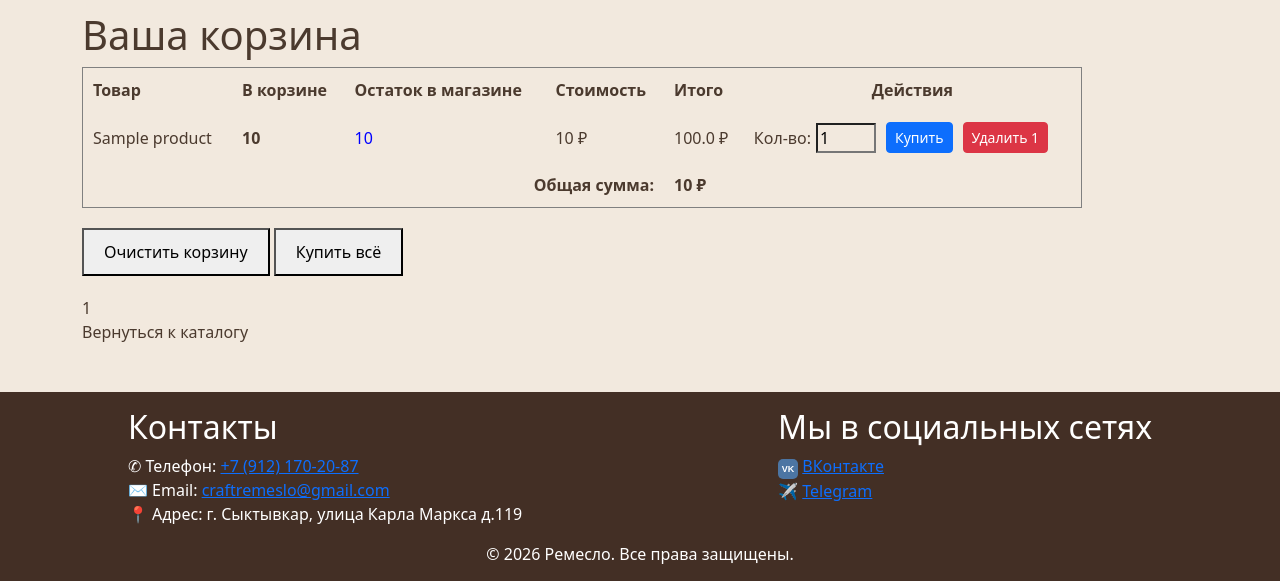
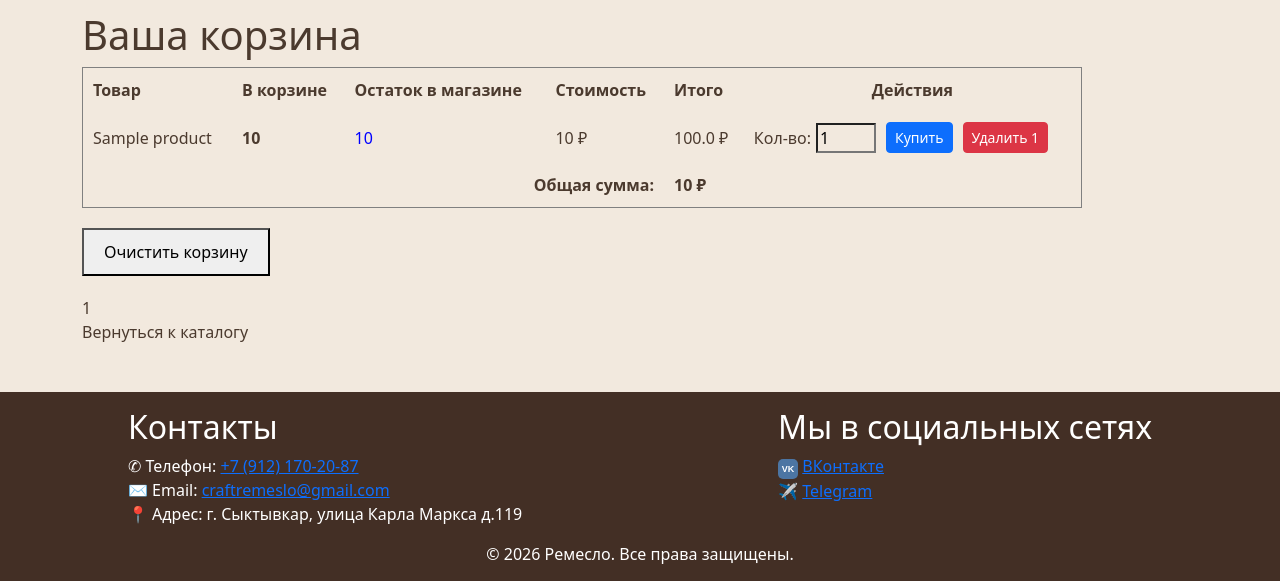
Before and after one commit to Alexander-05-20/Remeslo_shop, a Django app: template shop/templates/shop/cart.html in a window 1280 px wide. Shown: the part 56-637 px from the top of the page. Run offline with Django 5.2, Linux system fonts and the light colour scheme; the template is opened without the code that fills it: most values are stand-ins (such as "Sample title", 1, 10 or a date in 2020).

Commit message:
Fix: исправление ошибок

```diff
--- a/shop/templates/shop/cart.html
+++ b/shop/templates/shop/cart.html
@@ -62,7 +62,6 @@
 
 
 <button id="clear-cart-btn" style="margin-top:20px; padding:10px 20px;">Очистить корзину</button>
-<button id="buy-all-btn" style="margin-top:20px; padding:10px 20px;">Купить всё</button>
 <div style="margin-top:20px;"><span id="cart-count">{{ cart_item_count }}</span></div>
 {% else %}
 <p>Ваша корзина пуста.</p>
```
Also changed, not shown: shop/views.py (+0 -41 lines).
